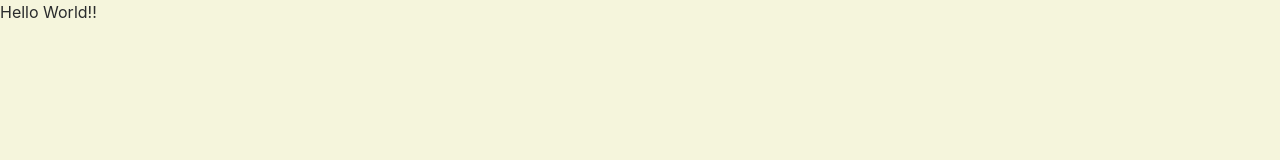
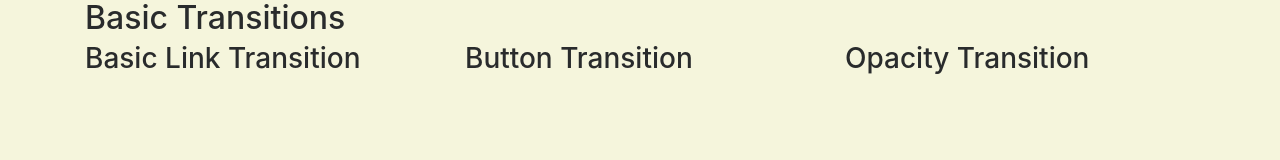
Before and after one commit to BolajiOlajide/transition-app, a plain HTML site: page index.html in a window 1280 px wide. Drawn offline with nearby package versions, Linux system fonts and the light colour scheme.

Commit message:
add html layout

```diff
--- a/index.html
+++ b/index.html
@@ -8,7 +8,31 @@
     <link rel="stylesheet" href="https://maxcdn.bootstrapcdn.com/bootstrap/4.0.0-beta.3/css/bootstrap.min.css">
     <link rel="stylesheet" href="css/styles.css">
   </head>
-  <body>
-    Hello World!!
+  <body class="container">
+
+    <section>
+      <h2>Basic Transitions</h2>
+
+      <div class="row">
+        <div class="col-sm-4">
+          <div class="box">
+            <h3>Basic Link Transition</h3>
+          </div>
+        </div>
+
+        <div class="col-sm-4">
+          <div class="box">
+            <h3>Button Transition</h3>
+          </div>
+        </div>
+
+        <div class="col-sm-4">
+          <div class="box">
+            <h3>Opacity Transition</h3>
+          </div>
+        </div>
+      </div>
+    </section>
+
   </body>
 </html>
```
